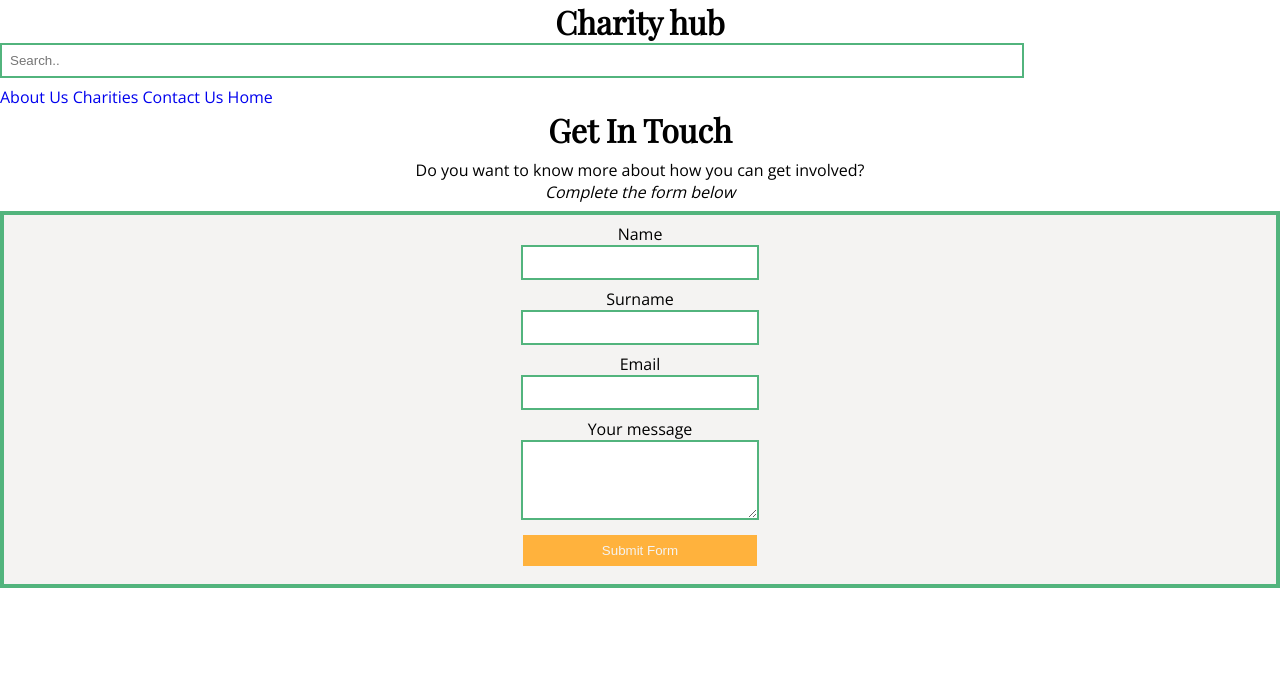
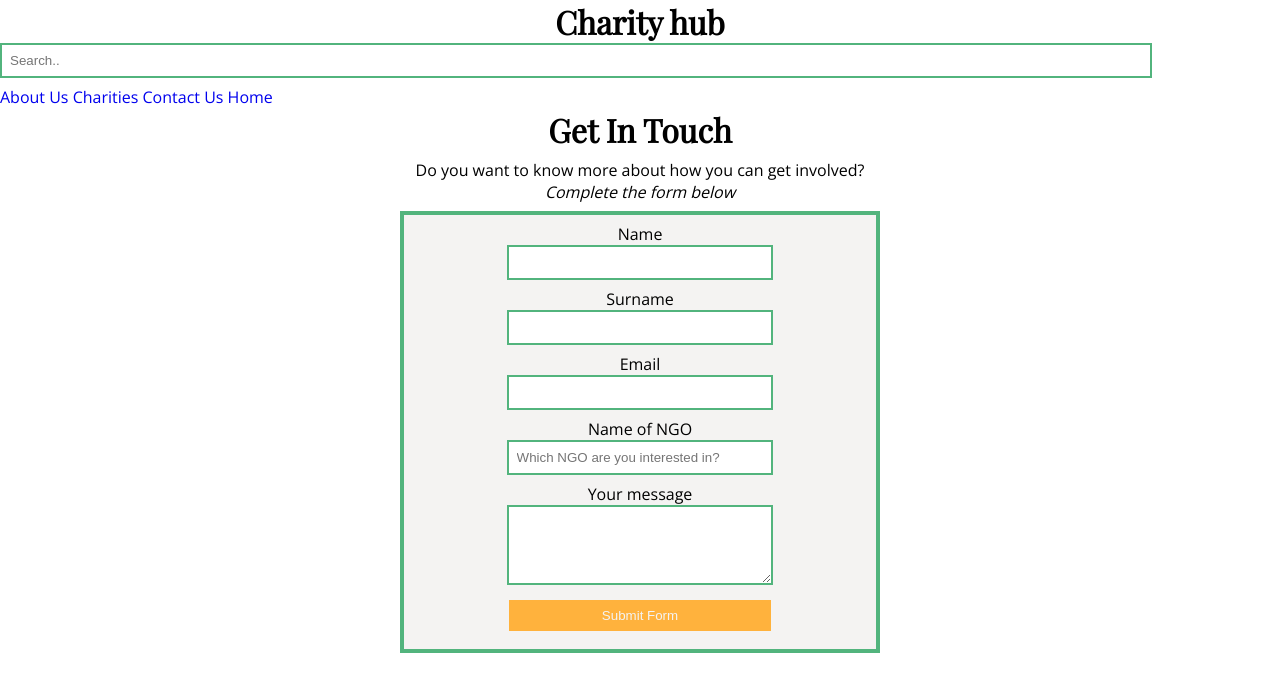
Before and after one commit to alphaClass6143/hackathon-2023-charityhub, a Flask app: page /contact-us in a window 1280 px wide. Shown: the top 692 px of the page. Run offline with Flask 2, Linux system fonts and the light colour scheme.

Commit message:
changed width of form in contact page

```diff
--- a/app/assets/css/style.css
+++ b/app/assets/css/style.css
@@ -25,7 +25,7 @@ input, textarea {
     border: 0.125rem solid #52B47D;
     padding: 0.5rem;
     margin-bottom: 0.5rem;
-    width: 80%;
+    width: 90%;
 }
 
 #contactus {
@@ -33,7 +33,8 @@ input, textarea {
     background-color:#F4F3F2;
     padding:0.5rem;
     text-align: center;
-
+    width: 30rem;
+    margin: 0 auto;
 }
 
 label {
--- a/app/templates/contact-us.html
+++ b/app/templates/contact-us.html
@@ -16,6 +16,8 @@
                         <input type="text" id="surname" name="surname" required>
                         <label for="email"><br>Email<br></label>
                         <input type="email" id="email" name="email" required>
+                        <label for="ngo"><br>Name of NGO<br></label>
+                        <input type="text" id="ngo" name="ngo" placeholder="Which NGO are you interested in?"  required>
                         <label for="message" ><br>Your message<br></label>
                         <textarea id="message" rows="4" cols="20" name="message" required></textarea>
                         <input id="submit-button" value="Submit Form" type="submit">
```
